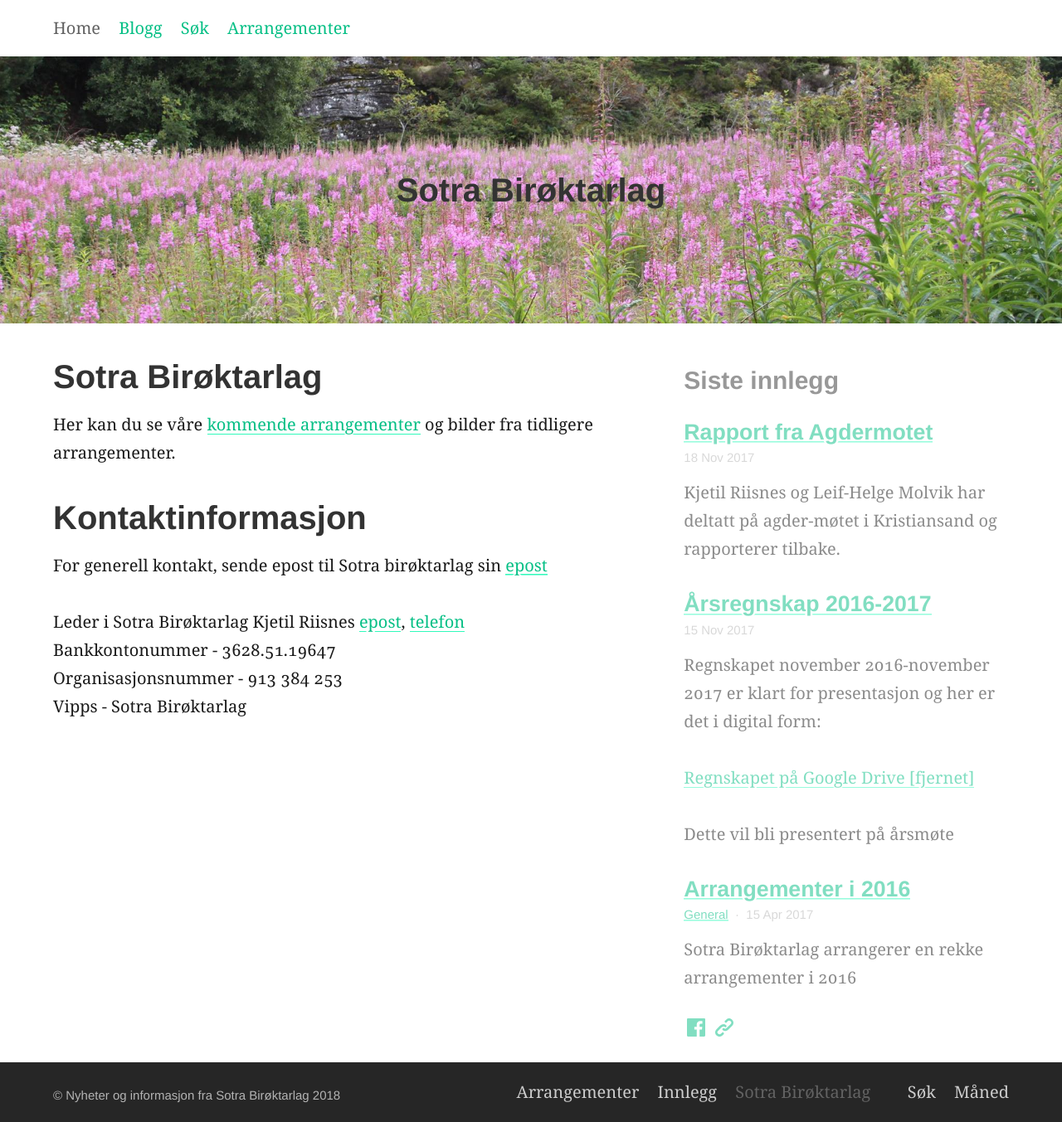
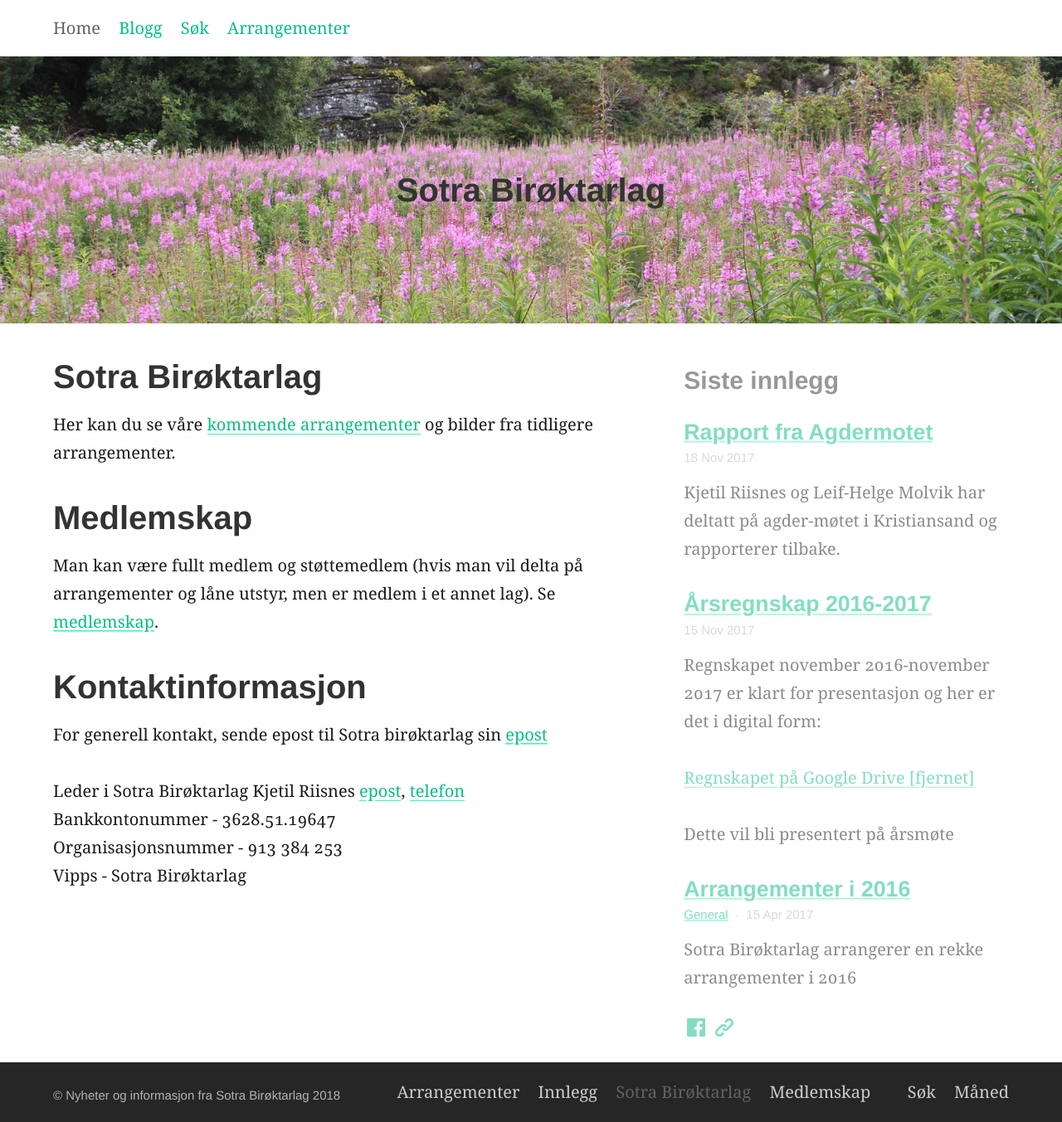
Before and after one commit to SotraBiroktarlag/sotrabirokt, a Jekyll site: the page built from index.md, in a window 1280 px wide. Shown: the whole page at 83% size. Built offline with Jekyll 4.4.1, drawn with Linux system fonts in a browser that asks for light colours.

Commit message:
Kort om medlemskap på forsiden og egen medlemskap-side

```diff
--- a/index.md
+++ b/index.md
@@ -15,6 +15,9 @@ Her kan du se våre [kommende arrangementer]({{ site.baseurl }}{% link arrangeme
 - Jeg har funnet en sverm, hva gjør jeg?
 - Jeg vil kjøpe bikube, hvem selger? -->
 
+# Medlemskap
+Man kan være fullt medlem og støttemedlem (hvis man vil delta på arrangementer og låne utstyr, men er medlem i et annet lag). Se [medlemskap]({{ site.baseurl }}{% link medlemskap.md %}).
+
 # Kontaktinformasjon
 For generell kontakt, sende epost til Sotra birøktarlag sin [epost](mailto:sotra.biroektarlag@gmail.com)
 
```
Also changed, not shown: medlemskap.md (added, +17 -0 lines).
